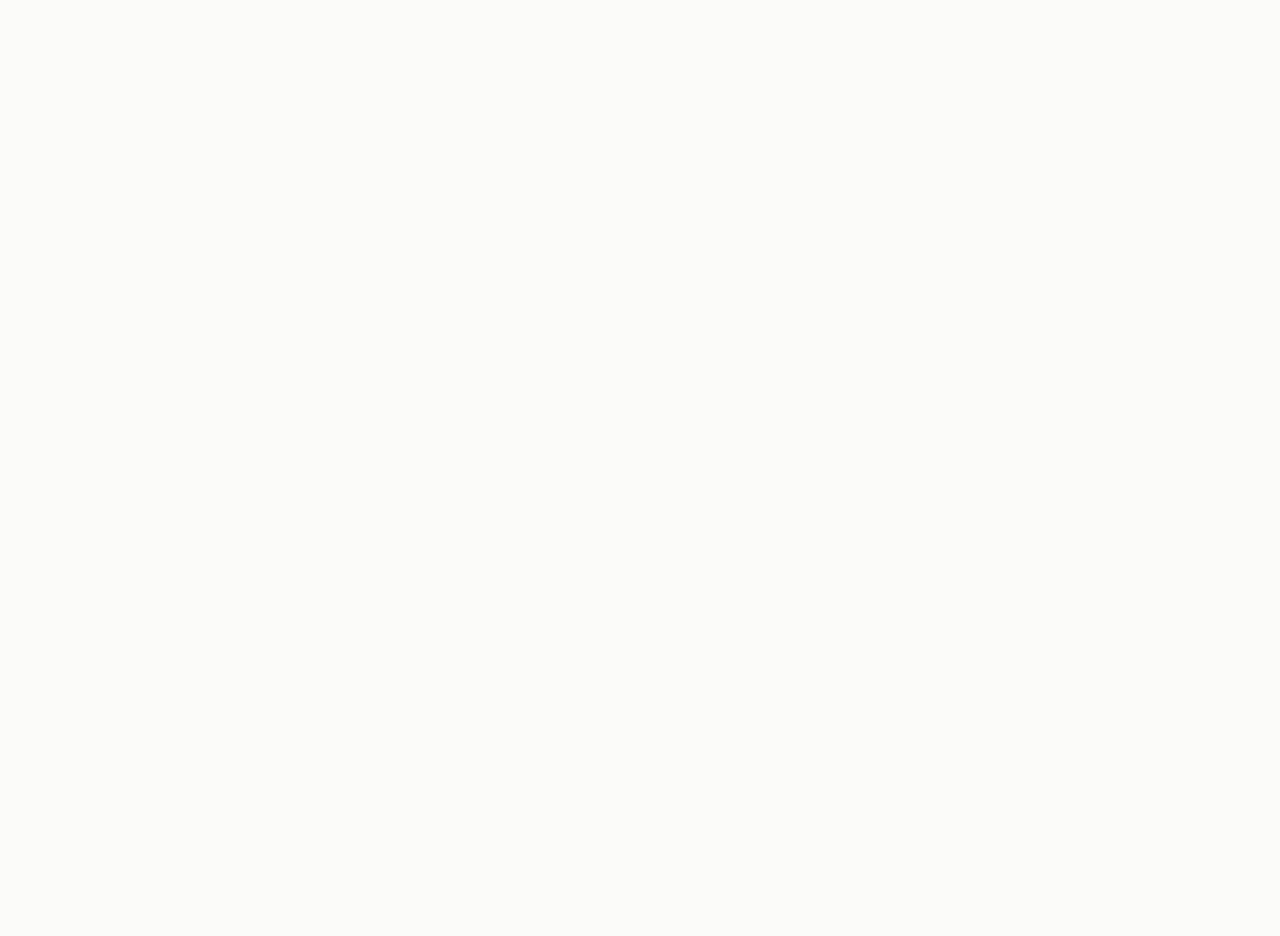
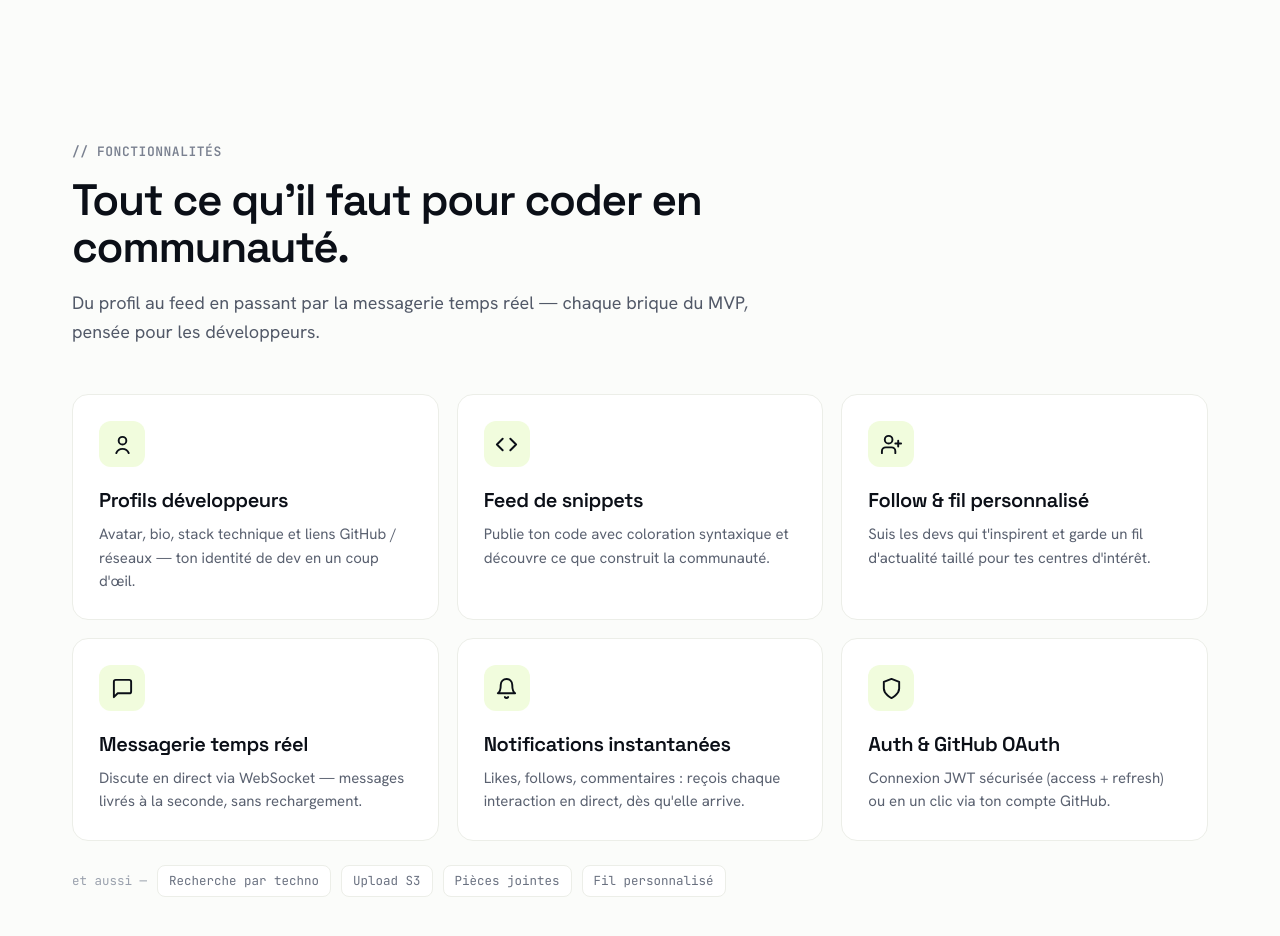
Before and after one commit to aboalsim114/dev-connect, a React (Vite) app: page / in a window 1280 px wide. Shown: the part 720-1656 px from the top of the page. Before the commit the page ends 800 px from the top, so only its background shows below. Built offline with nearby package versions, Linux system fonts and the light colour scheme.

Commit message:
feat(features): add features section to landing page

```diff
--- /dev/null
+++ b/src/components/Features/Features.jsx
@@ -0,0 +1,164 @@
+const features = [
+  {
+    icon: (
+      <svg
+        width="23"
+        height="23"
+        viewBox="0 0 24 24"
+        fill="none"
+        stroke="#0B0F17"
+        strokeWidth="2"
+        strokeLinecap="round"
+        strokeLinejoin="round"
+      >
+        <circle cx="12" cy="8" r="4" />
+        <path d="M5.5 21a7 7 0 0 1 13 0" />
+      </svg>
+    ),
+    title: "Profils développeurs",
+    desc:
+      "Avatar, bio, stack technique et liens GitHub / réseaux — ton identité de dev en un coup d'œil.",
+  },
+  {
+    icon: (
+      <svg
+        width="23"
+        height="23"
+        viewBox="0 0 24 24"
+        fill="none"
+        stroke="#0B0F17"
+        strokeWidth="2"
+        strokeLinecap="round"
+        strokeLinejoin="round"
+      >
+        <path d="m8 6-6 6 6 6M16 6l6 6-6 6" />
+      </svg>
+    ),
+    title: "Feed de snippets",
+    desc:
+      "Publie ton code avec coloration syntaxique et découvre ce que construit la communauté.",
+  },
+  {
+    icon: (
+      <svg
+        width="23"
+        height="23"
+        viewBox="0 0 24 24"
+        fill="none"
+        stroke="#0B0F17"
+        strokeWidth="2"
+        strokeLinecap="round"
+        strokeLinejoin="round"
+      >
+        <path d="M16 21v-2a4 4 0 0 0-4-4H6a4 4 0 0 0-4 4v2" />
+        <circle cx="9" cy="7" r="4" />
+        <path d="M19 8v6M22 11h-6" />
+      </svg>
+    ),
+    title: "Follow & fil personnalisé",
+    desc:
+      "Suis les devs qui t'inspirent et garde un fil d'actualité taillé pour tes centres d'intérêt.",
+  },
+  {
+    icon: (
+      <svg
+        width="23"
+        height="23"
+        viewBox="0 0 24 24"
+        fill="none"
+        stroke="#0B0F17"
+        strokeWidth="2"
+        strokeLinecap="round"
+        strokeLinejoin="round"
+      >
+        <path d="M21 15a2 2 0 0 1-2 2H7l-4 4V5a2 2 0 0 1 2-2h14a2 2 0 0 1 2 2z" />
+      </svg>
+    ),
+    title: "Messagerie temps réel",
+    desc:
+      "Discute en direct via WebSocket — messages livrés à la seconde, sans rechargement.",
+  },
+  {
+    icon: (
+      <svg
+        width="23"
+        height="23"
+        viewBox="0 0 24 24"
+        fill="none"
+        stroke="#0B0F17"
+        strokeWidth="2"
+        strokeLinecap="round"
+        strokeLinejoin="round"
+      >
+        <path d="M18 8a6 6 0 0 0-12 0c0 7-3 9-3 9h18s-3-2-3-9" />
+        <path d="M13.7 21a2 2 0 0 1-3.4 0" />
+      </svg>
+    ),
+    title: "Notifications instantanées",
+    desc:
+      "Likes, follows, commentaires : reçois chaque interaction en direct, dès qu'elle arrive.",
+  },
+  {
+    icon: (
+      <svg
+        width="23"
+        height="23"
+        viewBox="0 0 24 24"
+        fill="none"
+        stroke="#0B0F17"
+        strokeWidth="2"
+        strokeLinecap="round"
+        strokeLinejoin="round"
+      >
+        <path d="M12 22s8-4 8-10V5l-8-3-8 3v7c0 6 8 10 8 10z" />
+      </svg>
+    ),
+    title: "Auth & GitHub OAuth",
+    desc:
+      "Connexion JWT sécurisée (access + refresh) ou en un clic via ton compte GitHub.",
+  },
+];
+
+  const extras = ['Recherche par techno', 'Upload S3', 'Pièces jointes', 'Fil personnalisé']
+
+  export default function Features() {
+    return (
+      <section id="features" className="py-[90px] pb-10">
+        <div className="mx-auto max-w-[1200px] px-8">
+
+          <div className="max-w-[680px]">
+            <span className="font-mono text-[13px] font-semibold uppercase tracking-[.04em] text-[#7A8190]">// Fonctionnalités</span>
+            <h2 className="mt-[14px] font-display text-[44px] font-semibold leading-[1.08] tracking-[-0.03em]">
+              Tout ce qu'il faut pour coder en communauté.
+            </h2>
+            <p className="mt-4 text-[18px] leading-relaxed text-[#525968]">
+              Du profil au feed en passant par la messagerie temps réel — chaque brique du MVP, pensée pour les développeurs.
+            </p>
+          </div>
+
+          <div className="mt-12 grid grid-cols-1 gap-[18px] sm:grid-cols-2 lg:grid-cols-3">
+            {features.map(({ icon, title, desc }) => (
+              <div
+                key={title}
+                className="group rounded-2xl border border-[#ECEEE8] bg-white p-[26px] transition hover:-translate-y-[3px] hover:border-[color-mix(in_srgb,#BEF264_60%,#ECEEE8)] hover:shadow-[0_16px_36px_-22px_rgba(15,20,30,.25)]"
+              >
+                <div className="mb-[18px] flex h-[46px] w-[46px] items-center justify-center rounded-[12px]" style={{ background: 'color-mix(in srgb,#BEF264 22%,transparent)' }}>
+                  {icon}
+                </div>
+                <h3 className="mb-2 font-display text-[20px] font-semibold tracking-[-0.02em]">{title}</h3>
+                <p className="text-[15px] leading-[1.55] text-[#5A6170]">{desc}</p>
+              </div>
+            ))}
+          </div>
+
+          <div className="mt-6 flex flex-wrap items-center gap-2.5 font-mono text-[12.5px] text-[#6A7180]">
+            <span className="text-[#9AA1AD]">et aussi —</span>
+            {extras.map(tag => (
+              <span key={tag} className="rounded-lg border border-[#ECEEE8] bg-white px-[11px] py-[6px]">{tag}</span>
+            ))}
+          </div>
+
+        </div>
+      </section>
+    )
+  }
--- a/src/pages/Home/Home.jsx
+++ b/src/pages/Home/Home.jsx
@@ -1,8 +1,10 @@
 import Hero from "../../components/Hero/Hero"
+import Features from "../../components/Features/Features"
 function Home() {
   return (
    <>
     <Hero/>
+    <Features/>
    </>
   )
 }
```
